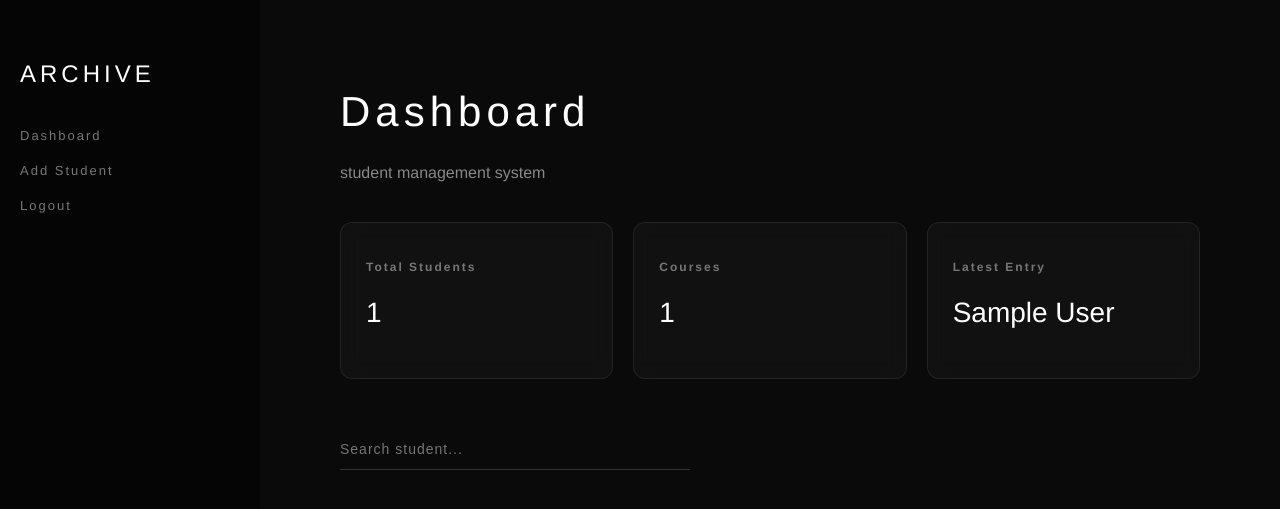
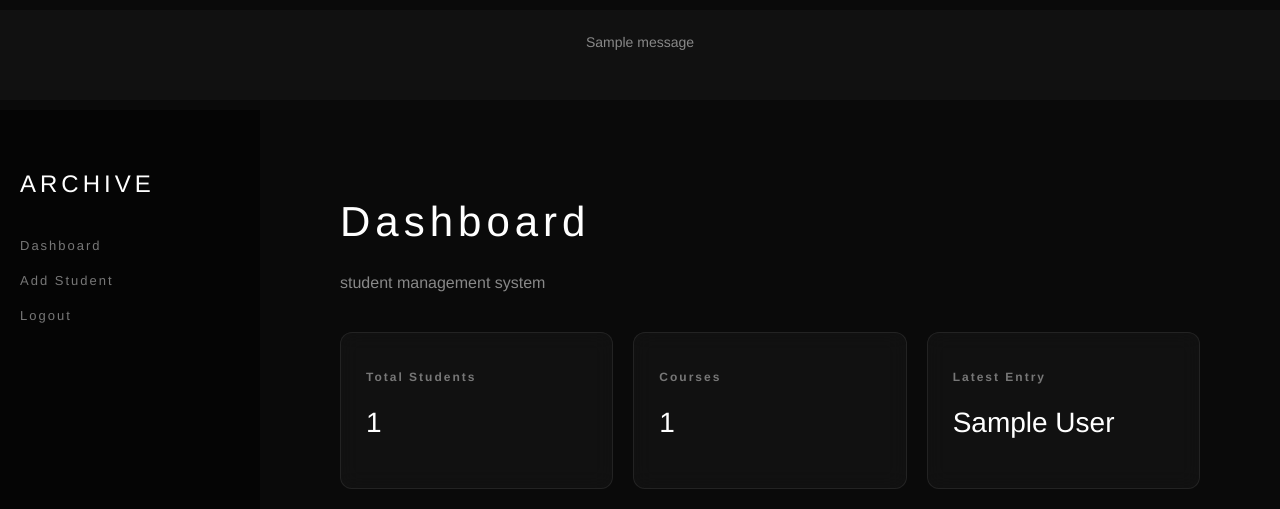
Before and after one commit to shreyasharmuh/student_manage_system, a Flask app: page / in a window 1280 px wide. Shown: the top 509 px of the page. Run offline with Flask 3, Linux system fonts and the light colour scheme; a user stored in the database is signed in; tables that the repository leaves empty hold one stand-in row (values such as "Sample post"); one stand-in notice (Sample message) is shown.

Commit message:
UI upgrade + flash messages + API endpoint + premium styling

```diff
--- a/app.py
+++ b/app.py
@@ -1,9 +1,9 @@
-from flask import Flask, render_template, request, redirect
-from flask import Flask, render_template, request, redirect, url_for, session
+from flask import Flask, render_template, request, redirect, url_for, session, flash
 import sqlite3
+import os
 
 app = Flask(__name__)
-app.secret_key = "shreyash_sharma" # Change this to a random secret key
+app.secret_key = os.environ.get("SECRET_KEY", "dev_fallback_key")# Change this to a random secret key
 
 # Create DB + Table
 def init_db():
@@ -82,6 +82,9 @@ def add_student():
         conn.commit()
         conn.close()
 
+        flash("Student added successfully!")
+
+
         return redirect('/')
 
     return render_template('add.html')
@@ -117,6 +120,20 @@ def edit_student(id):
 
     return render_template('edit.html', student=student)
 
+@app.route('/api/students')
+def api_students():
+    conn = sqlite3.connect('students.db')
+    cursor = conn.cursor()
+    cursor.execute("SELECT * FROM students")
+    data = cursor.fetchall()
+    conn.close()
+
+    return {
+        "count": len(data),
+        "students": data
+    }
+
+
 import os
 
 if __name__ == "__main__":
--- a/static/style.css
+++ b/static/style.css
@@ -379,3 +379,11 @@ option {
     color: #000;
     transform: translateY(-2px);
 }
+.flash {
+  background: #111;
+  color: #fff;
+  padding: 10px;
+  margin: 10px 0;
+  text-align: center;
+  font-size: 14px;
+}
--- a/templates/index.html
+++ b/templates/index.html
@@ -5,6 +5,15 @@
     <link rel="stylesheet" href="/static/style.css">
 </head>
 <body>
+{% with messages = get_flashed_messages() %}
+  {% if messages %}
+    <div class="flash">
+      {% for message in messages %}
+        <p>{{ message }}</p>
+      {% endfor %}
+    </div>
+  {% endif %}
+{% endwith %}
 
 <div class="layout">
 
```
